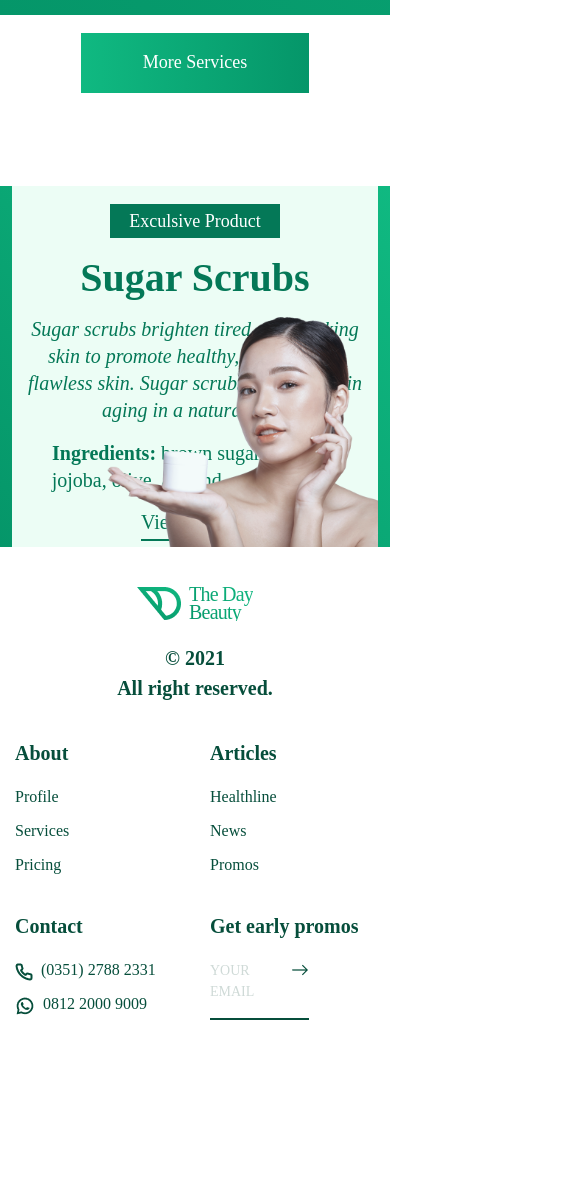
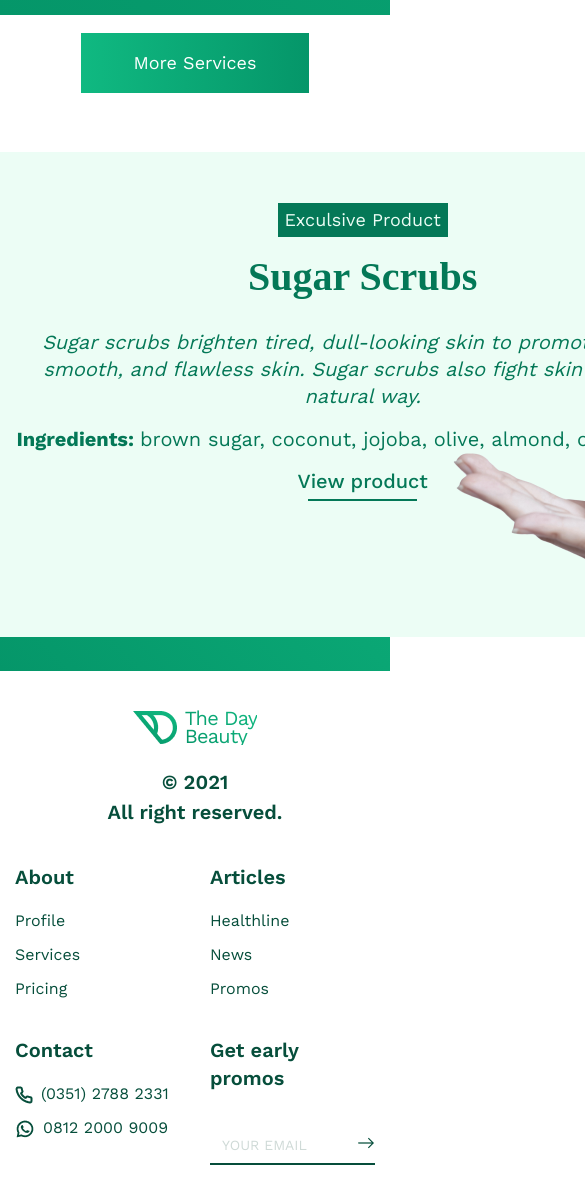
Before and after one commit to hamzakhan696/the-day-beauty-green-, a plain HTML site: page index.html in a window 390 px wide. Shown: the part 2320-3500 px from the top of the page, 585 px wide, since content can reach past the window. Before the commit the page ends 3372 px from the top, so only its background shows below. Drawn offline with nearby package versions, Linux system fonts and the light colour scheme.

Commit message:
responsiveness  completed

```diff
--- a/index.html
+++ b/index.html
@@ -119,13 +119,14 @@
     </div>
     <!-- section-2 -->
     <div class="section-2">
-      <div class="container-fluid">
+      <div class="container">
         <div class="btn-container">
             <button type="button" class="btn-services">More Services</button>
         </div>
         <div class="row">
             <div class="bg-green">
-                <div class="col-md-6 suger-scrub-content">
+                <div class="col-md-6 ">
+                    <div class="suger-scrub-content">
                     <button type="button" class="btn-product mb-3">Exculsive Product</button>
                     <h1>Sugar Scrubs</h1>
                     <p>Sugar scrubs brighten tired, dull-looking skin to promote healthy, smooth, and flawless skin. Sugar scrubs also fight skin aging in a natural way. </p>
@@ -134,8 +135,14 @@
                     <div class="border-line-3"><img src="images/Line 3.png" alt="line" style="width: 109px;
                         height: 2px;;"></div>
                 </div>
-                <div class="col-md-6 right-image">
-                    <img src="images/18137_adobespark 1.png" alt="">
+            </div>
+                <div class="col-md-6 ">
+                    <div class="image-container">
+                        <div class="right-image">
+                            <img src="images/18137_adobespark 1.png" alt="">
+                        </div>
+                    </div>
+
                 </div>
             </div>
         </div>
@@ -185,8 +192,8 @@
                 <div class="col-sm-6 col-md promos-content">
                     <h6>Get early promos</h6>
                     <div class="email-input d-flex justify-content-between">
-                        <p class="mt-1">YOUR EMAIL</p>
-                        <div class="arrow">
+                        <input type="email" class="form-control" id="inputEmail4" placeholder="YOUR EMAIL">
+                        <div class="arrow mt-1">
                             <img src="images/teenyicons_arrow-right-solid.png" alt="">
                         </div>
                     </div>
--- a/style.css
+++ b/style.css
@@ -1,3 +1,4 @@
+@import url('https://fonts.googleapis.com/css2?family=Work+Sans:wght@300;400;500;600;700&display=swap');
 *{
     margin: 0%;
     padding: 0%;
@@ -75,7 +76,6 @@ body{
     font-weight: 900;
     line-height: 80px;
     margin-top:20%;
-
 }
 .header-btn .btn-member{
     padding: 14px 28px;
@@ -85,6 +85,11 @@ body{
     font-size: 18px;
     line-height: 140%;
 }
+.header-btn .btn-member:hover{
+    background: #fff !important;
+    color: #059669;
+    border: 1px solid #10B981;
+}
 .header-btn .btn-pricing{
     padding: 14px 28px;
     border: 1px solid #10B981;
@@ -93,6 +98,10 @@ body{
     font-weight: 600;
     line-height: 140%;
     background-color: #fff;
+}
+.header-btn .btn-pricing:hover{
+    background: linear-gradient(0deg, #059669 0%, #36DCA5 100%);
+    color: #fff;
 }
 .header-image img{
     height: 100%;
@@ -120,9 +129,9 @@ body{
 }
 .remaining-time{
     position: absolute;
-    top: 77%;
+    top: 76%;
     left: -10%;
-    width: 402.164px;
+    width: 412.164px;
    height: 108.086px;
    background: linear-gradient(360deg, #059669 0%, #10B981 100%);
 }
@@ -176,6 +185,7 @@ body{
         justify-content: center;
         text-align: center;
        margin-top: 5%;
+
     }
 .price-spa{
     display: flex;
@@ -232,7 +242,9 @@ line-height: 140%
     position: absolute;
     top: -3%;
     left: 3%;
+
 }
+
 .body-treatment-content .image img{
     width: 378.714px;
     height: 251.541px;
@@ -287,7 +299,6 @@ line-height: 140%
 .btn-container {
     display: flex;
     justify-content: center;
-    padding-bottom: 15%;
     padding-top: 5%;
 }
 .section-2 .bg-green{
@@ -295,29 +306,30 @@ line-height: 140%
     width: 100%;
     height: 100%;
     flex-shrink: 0;
-    margin-top: 10%;
-    position: relative;
+    margin-top: 15%;
+
 }
+
 .section-2 .suger-scrub-content{
-    width: 100%;
-    height: 100%;
+    width: 772px;
+    height: 485px;
     flex-shrink: 0;
     background: #ECFDF5;
-    top: -25%;
-
+    margin-top: -10%;
+    margin-bottom:10%;
+    margin-left: -15%;
+    padding: 15% 10%;
 }
 .btn-product{
     width: 170px;
     height: 34px;
     background: #047857;
-    color: #FFF;
+    color: #ECFDF5;
     border: none;
     font-family: Work Sans;
     font-size: 18px;
 }
-.suger-scrub-content{
-    padding: 5%;
-}
+
 .suger-scrub-content h1{
     color: #047857;
     font-family: Playfair Display;
@@ -348,10 +360,13 @@ width: 504px;
     color: #047857;
     margin-top: -15px;
 }
-.right-image img{
+.image-container{
+    position: relative;
+}
+.right-image{
     position: absolute;
     bottom: -80%;
-    right: -100%;
+   left: 50%;
     max-width: 100%;
     height: auto;
 }
@@ -371,6 +386,12 @@ width: 504px;
 
     .right-image {
         order: 1;
+    }
+    .btn-container {
+        padding-bottom: 15%;
+    }
+    .section-2 .bg-green{
+        margin-top: 10%;
     }
 
 }
@@ -402,10 +423,6 @@ footer{
     }
     footer .contact-content{
         margin-left: 0% !important;
-    }
-    .email-input{
-        padding-top: 5% !important;
-        width: 60%;
     }
     footer .footer-list li{
        font-size: 16px !important;
@@ -477,6 +494,18 @@ footer .contact-content{
 .email-input{
     border-bottom: 2px solid  #064E3B;
     padding-top: 15%;
+    width: 100%;
+}
+.email-input input{
+    border: none;
+}
+.email-input input:focus{
+    box-shadow: none;
+}
+.email-input input::placeholder{
+    color: #CFDAD7;
+    font-family: Work Sans;
+    font-size: 14px;
 }
 
 @media screen and (max-width: 597px) {
```
